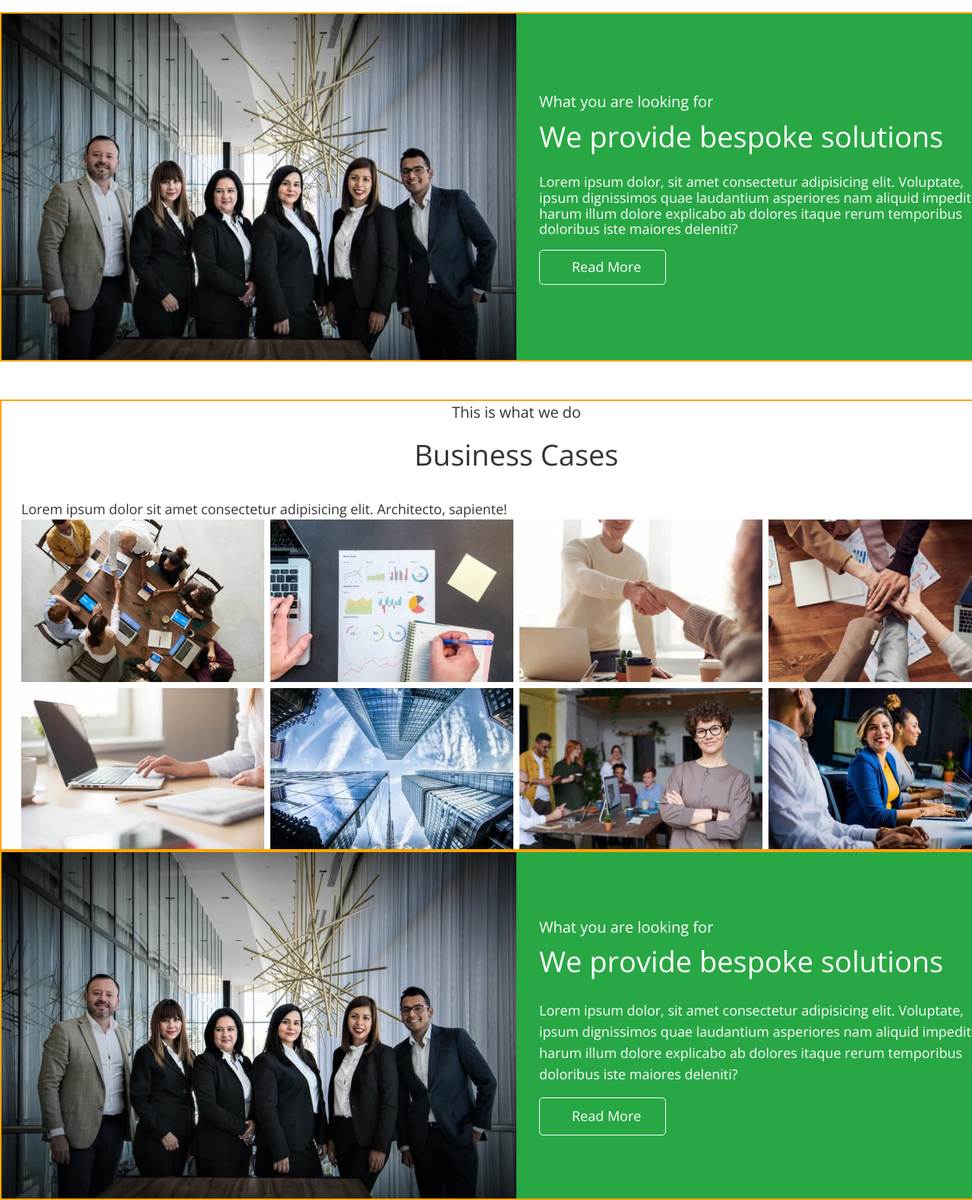
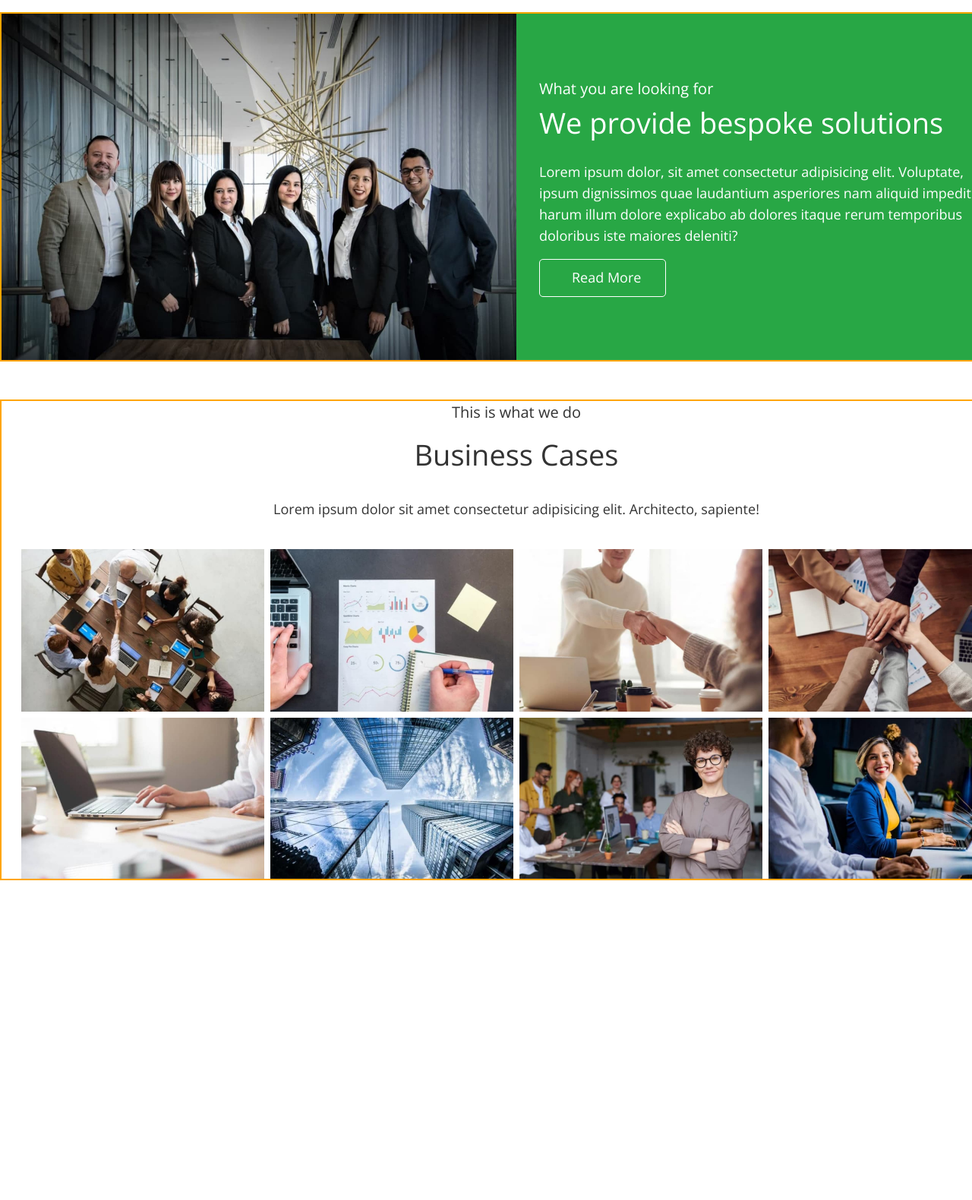
Before and after one commit to ksyn1a/fson-65-dreamteam, a plain HTML site: page index.html in a window 1280 px wide. Shown: the part 1026-2606 px from the top of the page at 76% size. After the commit the page ends 2185 px from the top, so only its background shows below. Drawn offline with nearby package versions, Linux system fonts and the light colour scheme.

Commit message:
add fix-solution

```diff
--- a/css/style.css
+++ b/css/style.css
@@ -338,10 +338,12 @@ address {
 }
 
 .cases-text {
-  font-weight: 400;
+  text-align: center;
   font-size: 18px;
   line-height: calc(28 / 18);
+  margin-bottom: 39px;
 }
+
 /* offer */
 .offer-container {
   padding-left: 0;
@@ -351,12 +353,16 @@ address {
 
 .offer-right-side {
   padding: 84px 44px 84px 30px;
-  display: flex;
-  flex-direction: column;
+  background-color: var(--accent-color);
+  width: 50%;
+}
+
+.offer-img {
   background-color: var(--accent-color);
 }
 
 .offer-text {
+  font-weight: 400;
   margin-bottom: 5px;
   font-size: 20px;
   line-height: 1.65;
--- a/index.html
+++ b/index.html
@@ -83,9 +83,7 @@
             <li class="about-item">
               <div class="about-icon-wrapper">
                 <svg class="about-icon" width="35" height="35">
-                  <use href="./images/icons/icons.svg#university">
-
-                  </use>
+                  <use href="./images/icons/icons.svg#university"></use>
                 </svg>
               </div>
               <h3 class="about-subtitle">Investmant Banking</h3>
@@ -97,9 +95,7 @@
             <li class="about-item">
               <div class="about-icon-wrapper">
                 <svg class="about-icon" width="35" height="35">
-                  <use href="./images/icons/icons.svg#book">
-
-                  </use>
+                  <use href="./images/icons/icons.svg#book"></use>
                 </svg>
               </div>
               <h3 class="about-subtitle">Portfolio Manager</h3>
@@ -111,9 +107,7 @@
             <li class="about-item">
               <div class="about-icon-wrapper">
                 <svg class="about-icon" width="35" height="35">
-                  <use href="./images/icons/icons.svg#pencil">
-
-                  </use>
+                  <use href="./images/icons/icons.svg#pencil"></use>
                 </svg>
               </div>
               <h3 class="about-subtitle">Tax & Custudio</h3>
@@ -125,19 +119,19 @@
         </div>
       </section>
 
-      <!--Features-->
-      <section class="features">
-        <div class="container features-section">
-          <img src="./images/img/team.jpg" alt="team" width="680" height="460" />
-          <div class="features-content">
-            <h2 class="features-main-title">What you are looking for</h2>
-            <h3 class="features-second-title">We provide bespoke solutions</h3>
-            <p class="features-text">
+      <!-- offer -->
+      <section class="section offer">
+        <div class="container offer-container">
+          <img class="offer-img" src="./images/offer/team.jpg" alt="team photo" width="680" height="460" />
+          <div class="offer-right-side">
+            <h2 class="offer-text">What you are looking for</h2>
+            <h3 class="offer-title">We provide bespoke solutions</h3>
+            <p class="offer-content">
               Lorem ipsum dolor, sit amet consectetur adipisicing elit. Voluptate, ipsum dignissimos quae laudantium
               asperiores nam aliquid impedit harum illum dolore explicabo ab dolores itaque rerum temporibus doloribus
               iste maiores deleniti?
             </p>
-            <a class="link features-btn" href="">Read More</a>
+            <button class="offer-button" type="button">Read More</button>
           </div>
         </div>
       </section>
@@ -176,24 +170,6 @@
           </ul>
         </div>
       </section>
-
-      <!-- offer -->
-      <section class="section offer">
-        <div class="container offer-container">
-          <h2 class="visually-hidden">offer</h2>
-          <img class="offer-img" src="./images/offer/team.jpg" alt="team photo" width="680" height="460" />
-          <div class="offer-right-side">
-            <p class="offer-text">What you are looking for</p>
-            <h2 class="offer-title">We provide bespoke solutions</h2>
-            <p class="offer-content">
-              Lorem ipsum dolor, sit amet consectetur adipisicing elit. Voluptate, ipsum dignissimos quae laudantium
-              asperiores nam aliquid impedit harum illum dolore explicabo ab dolores itaque rerum temporibus doloribus
-              iste maiores deleniti?
-            </p>
-            <button class="offer-button" type="button">Read More</button>
-          </div>
-        </div>
-      </section>
     </main>
   </body>
 </html>
```
